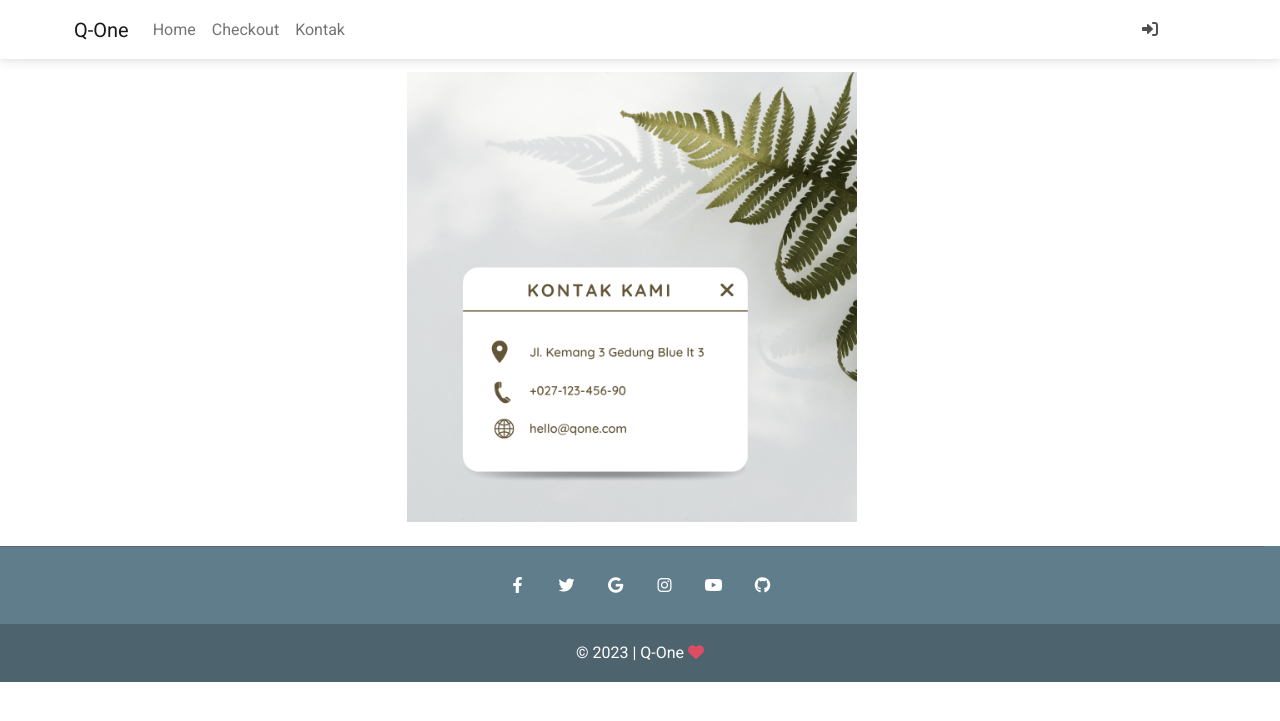
After one commit to amaychan/ecommerce-django-project-final_project-Q1, a Django app: page /kontak/ in a window 1280 px wide. The commit adds this page. Shown: the top 721 px of the page. Run offline with Django 4.2, Linux system fonts and the light colour scheme; some libraries are stand-ins or nearby versions.

Commit message:
kontak-kami

```diff
--- /dev/null
+++ b/ecomm/ecomm/templates/kontak.html
@@ -0,0 +1,8 @@
+
+{% extends 'base.html' %} {% load crispy_forms_tags %} {% block content%}
+{% load static %}
+<div class="text-center">
+    <img src="{% static 'img/kontak.png' %}" class="img-fluid" alt="Kontak" style="height: 450px;"  />
+</div>
+
+{% endblock content %}
--- a/ecomm/ecomm/templates/navbar.html
+++ b/ecomm/ecomm/templates/navbar.html
@@ -38,7 +38,7 @@
             <a class="nav-link" href="{% url 'toko:checkout' %}">Checkout</a>
             </li>
             <li class="nav-item">
-                <a class="nav-link" href="/">Kontak</a>
+                <a class="nav-link" href="{% url 'toko:kontak' %}">Kontak</a>
                 </li>
         </ul>
         <!-- Left links -->
--- a/ecomm/toko/urls.py
+++ b/ecomm/toko/urls.py
@@ -17,4 +17,5 @@ urlpatterns = [
      path('cod-return/', views.cod_return, name='cod-return'),
      path('alfa-return/', views.alfa_return, name='alfa-return'),
      path('paypal-cancel/', views.paypal_cancel, name='paypal-cancel'),
+     path('kontak/', views.KontakView.as_view(), name='kontak'),
 ]
--- a/ecomm/toko/views.py
+++ b/ecomm/toko/views.py
@@ -15,7 +15,7 @@ from .models import ProdukItem, OrderProdukItem, Order, AlamatPengiriman, Paymen
 class HomeListView(generic.ListView):
     template_name = 'home.html'
     queryset = ProdukItem.objects.all()
-    paginate_by = 4
+    paginate_by = 10
     def get_context_data(self, *, object_list=None, **kwargs):
         """Get the context for this view."""
         filterCat = self.request.GET.getlist('category')
@@ -58,11 +58,12 @@ class HomeListView(generic.ListView):
             context[context_object_name] = queryset
         context.update(kwargs)
         return super().get_context_data(**context)
-
 class ProductDetailView(generic.DetailView):
     template_name = 'product_detail.html'
     queryset = ProdukItem.objects.all()
-
+class KontakView(generic.ListView):
+    template_name = 'kontak.html'
+    queryset = ProdukItem.objects.all()
 class CheckoutView(LoginRequiredMixin, generic.FormView):
     def get(self, *args, **kwargs):
         form = CheckoutForm()
@@ -379,8 +380,6 @@ def alfa_return(request):
             return redirect('toko:order-summary')
     else:
         return redirect('/accounts/login')
-
-
 # @csrf_exempt
 def paypal_cancel(request):
     messages.error(request, 'Pembayaran dibatalkan')
```
Also changed, not shown: ecomm/ecomm/templates/kontak.png (added), ecomm/static/img/kontak.png (added).
